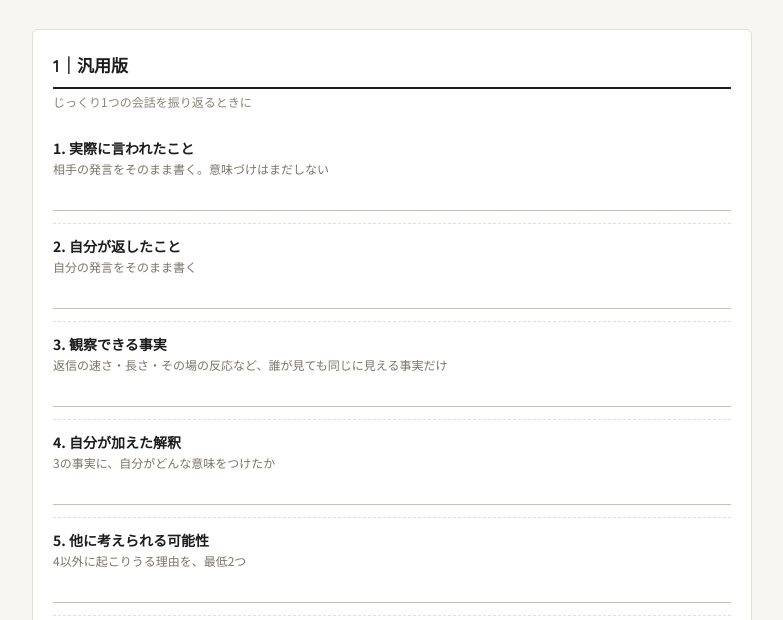
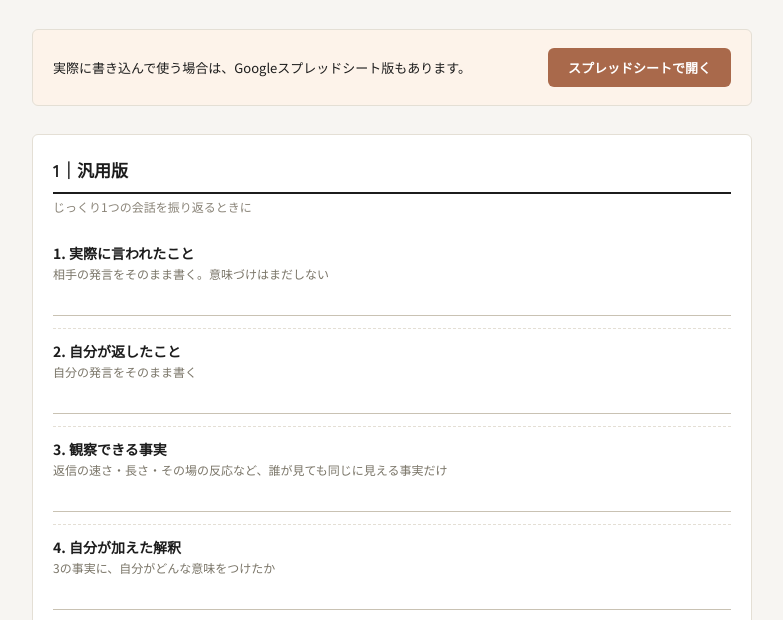
Before and after one commit to mutsumilabjp-eng/koi-sokojanai-lp, a plain HTML site: page tokuten/review-sheet.html in a window 1280 px wide. Shown: the part 166-786 px from the top of the page, without its empty margins (248-1031 px from the left). Drawn offline with Linux system fonts and the light colour scheme.

Commit message:
Add Google Sheets link to review-sheet.html

```diff
--- a/tokuten/review-sheet.html
+++ b/tokuten/review-sheet.html
@@ -37,6 +37,16 @@
   .example dt { font-weight: 700; }
   .example dd { margin: 0 0 10px 0; color: #333; }
   .footer { font-size: 11px; color: #8a8478; line-height: 1.8; margin-top: 20px; }
+  .sheet-cta {
+    display: flex; align-items: center; justify-content: space-between; gap: 16px; flex-wrap: wrap;
+    background: #fdf3ea; border: 1px solid #e4dfd5; border-radius: 6px;
+    padding: 18px 20px; margin-bottom: 28px;
+  }
+  .sheet-cta p { margin: 0; font-size: 13px; line-height: 1.7; flex: 1 1 260px; }
+  .sheet-cta a {
+    flex: 0 0 auto; display: inline-block; background: #a9694b; color: #fff;
+    padding: 10px 20px; border-radius: 6px; font-size: 13px; font-weight: 700; text-decoration: none; white-space: nowrap;
+  }
   @media (min-width: 640px) {
     .example dt { float: left; width: 210px; clear: left; }
     .example dd { margin: 0 0 0 220px; }
@@ -48,6 +58,11 @@
   <div class="brand">つむぎ｜男の恋愛、そこじゃない</div>
   <h1>会話レビューシート</h1>
   <p class="lead">自分の会話を、感情だけで判定しないためのシートです。一つの会話につき、一枚使います。汎用版を基本にし、場面に応じて他の2種類を使い分けます。</p>
+
+  <div class="sheet-cta">
+    <p>実際に書き込んで使う場合は、Googleスプレッドシート版もあります。</p>
+    <a href="https://docs.google.com/spreadsheets/d/1w538OxDByQx5lVOYkYGfm5C4_2OTFUO6e_cdwbOw-dU/edit?gid=1196263174#gid=1196263174" target="_blank" rel="noopener noreferrer">スプレッドシートで開く</a>
+  </div>
 
   <div class="card">
     <h2>1｜汎用版</h2>
```
